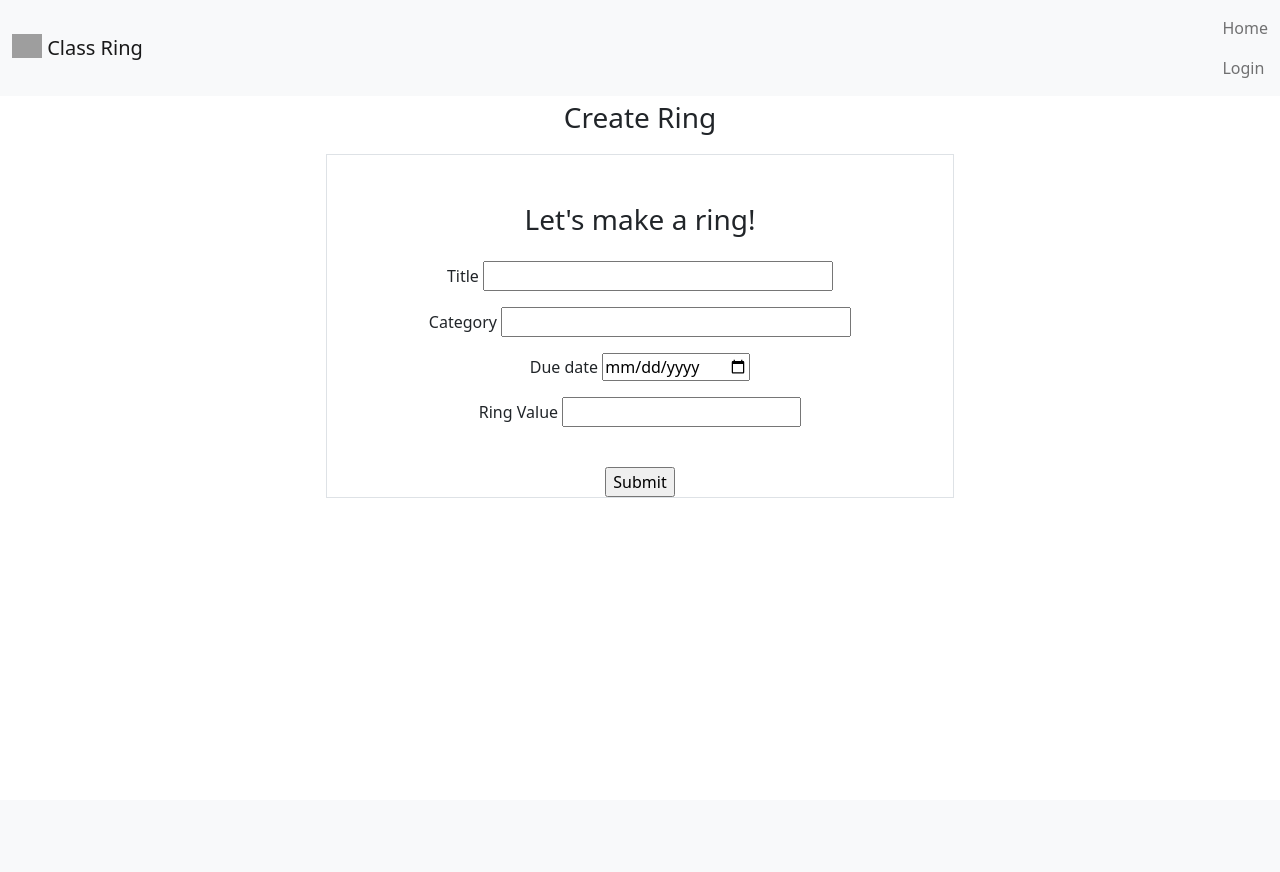
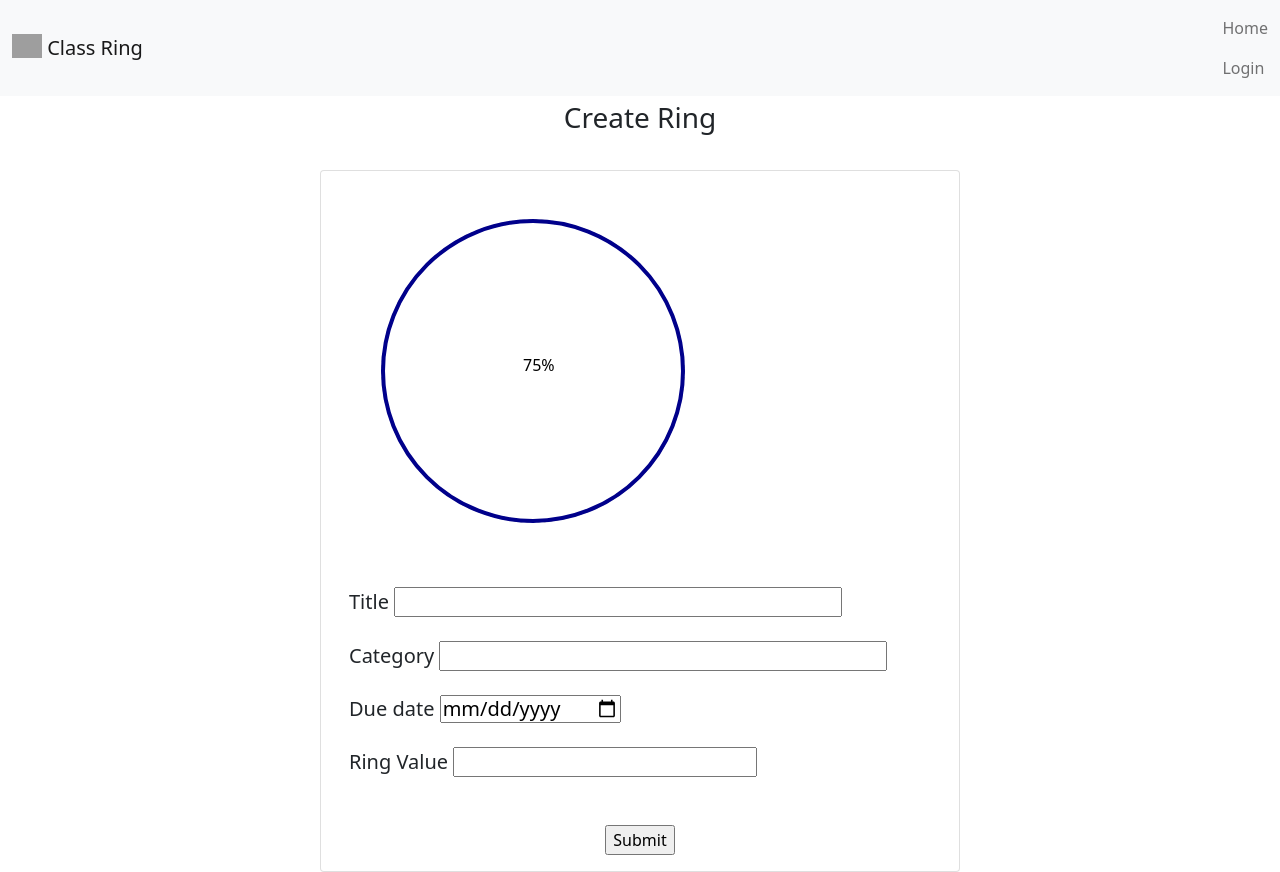
Before and after one commit to lob0scuro/classRing, a Flask app: page /create_ring in a window 1280 px wide. Before the commit the page ends 498 px from the top, so only its background shows below. Run offline with Flask 3, Linux system fonts and the light colour scheme; grey boxes are pictures that could not be loaded.

Commit message:
major changes

```diff
--- a/classRing/main.py
+++ b/classRing/main.py
@@ -32,4 +32,4 @@ def create_ring():
 
 @mainBP.route("/view_rings", methods=('GET', 'POST'))
 def view_rings():
-    pass
+    return render_template('main/view_rings.html')
--- a/classRing/templates/base.html
+++ b/classRing/templates/base.html
@@ -4,6 +4,7 @@
     <meta charset="UTF-8">
     <meta name="viewport" content="width=device-width, initial-scale=1.0">
     <link href="https://cdn.jsdelivr.net/npm/bootstrap@5.0.2/dist/css/bootstrap.min.css" rel="stylesheet" integrity="sha384-EVSTQN3/azprG1Anm3QDgpJLIm9Nao0Yz1ztcQTwFspd3yD65VohhpuuCOmLASjC" crossorigin="anonymous">
+    <link rel="stylesheet" href="{{ url_for('static', filename='styles.css') }}">
     <script src="https://cdn.jsdelivr.net/npm/bootstrap@5.0.2/dist/js/bootstrap.bundle.min.js" integrity="sha384-MrcW6ZMFYlzcLA8Nl+NtUVF0sA7MsXsP1UyJoMp4YLEuNSfAP+JcXn/tWtIaxVXM" crossorigin="anonymous"></script>
     <title>Class Ring</title>
 </head>
--- a/classRing/templates/main/create_ring.html
+++ b/classRing/templates/main/create_ring.html
@@ -1,32 +1,61 @@
 {% extends "base.html" %}
 {% block title %}Create Ring{% endblock %}
 
+
+
 {% block content %}
 
-
-<div class="row pt-5 w-50 mx-auto border text-center">
-    <h3 class="text-center pb-3">Let's make a ring!</h3>
+<div class="row pt-3">
+    <div class="card w-50 mx-auto">
+        <div class="prog-container card-img-top">
+            <svg class="progress-ring" width="400" height="400">
+                <circle r="150" cx="200" cy="200" fill="none" stroke="grey" stroke-width="3" stroke-dasharray="3" />
+                <circle class="moving-ring" r="150" cx="200" cy="200" fill="none" stroke="darkblue" stroke-width="4" />
+                <text x="190" y="200" >75%</text>
+            </svg>
+        </div>
+        <div class="card-body">
             <form action="{{ url_for('main.create_ring') }}" method="POST">
                 {{ form.csrf_token }}
+                <h5 class="card-title">
                     <div class="form-group pb-3">
                         {{ form.title.label }}
                         {{ form.title(size=32) }}
                     </div>
+                </h5>
+                <h5 class="card-text">
                     <div class="form-group pb-3">
                         {{ form.category.label }}
                         {{ form.category(size=32) }}
                     </div>
-        <div class="form-group pb-3">
+                </h5>
+                <h5 class="card-text">
+                    <div class="card-text form-group pb-3">
                         {{ form.due_date.label }}
                         {{ form.due_date(size=32) }}
                     </div>
-        <div class="form-group pb-3">
+                </h5>
+                <h5 class="card-text">
+                    <div class="card-text form-group pb-3">
                         {{ form.value.label }}
                         {{ form.value(size=32) }}
                     </div>
+                </h5>
                 <br>
+                <div class="text-center">
                     {{ form.submit() }}
+                </div>
             </form>
         </div>
+    </div>
+</div>
+
+<!-- <script>
+    let circle = document.querySelector('.moving-ring')
+    let circum = circle.r.baseVal.value
+    let radius = circum * 2 * Math.PI
+    circle.style.strokeDashoffset = 350
+</script> -->
+
 
 {% endblock %}
```
Also changed, not shown: classRing/templates/main/view_rings.html (added, +43 -0 lines), classRing/static/images/circle0.svg (added), classRing/static/styles.css (added). Lines whose indentation alone changed are shown as unchanged.
